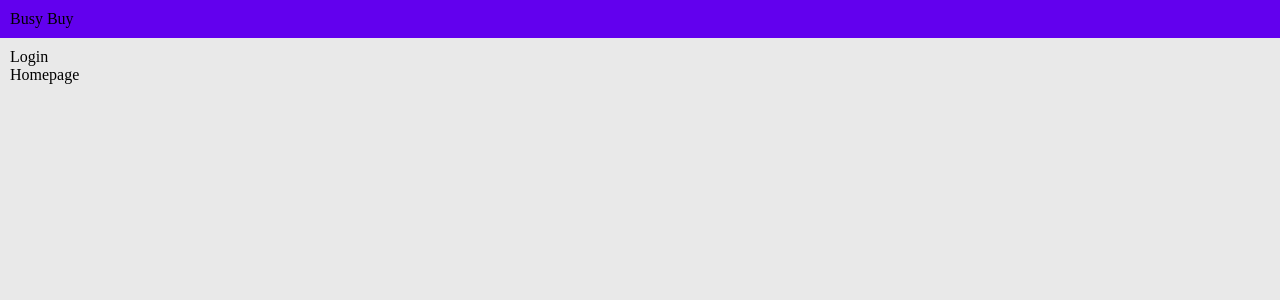
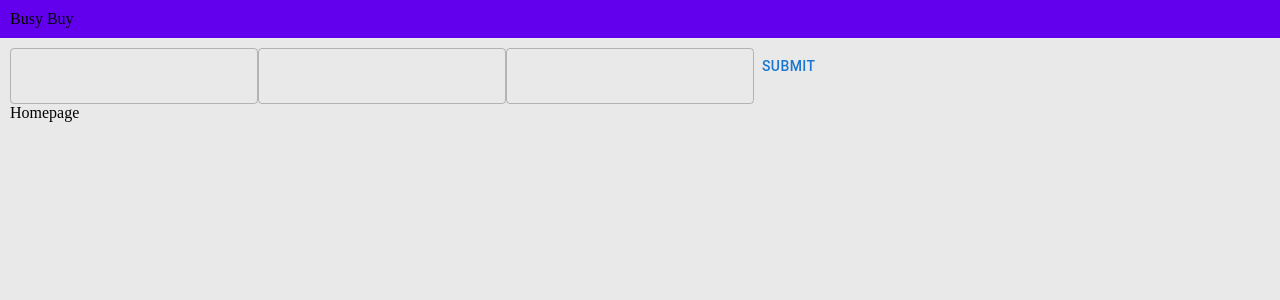
Before and after one commit to SiddheshSutar/busy-buy, a Next.js app: page / in a window 1280 px wide. Shown: the top 300 px of the page. Built offline with nearby package versions, Linux system fonts and the light colour scheme.

Commit message:
form created

```diff
--- /dev/null
+++ b/snackBarContext.js
@@ -0,0 +1,47 @@
+'use client';
+
+import CustomSnackbar from "@/app/components/Snackbar";
+
+const { createContext, useState, useContext } = require("react");
+
+const initialState = {
+    open: false,
+    onClose: () => {},
+    message: '',
+    severity: 'info'
+}
+
+const SnackbarContext = createContext()
+
+export const useSnackbarValue = () => {
+    const value = useContext(SnackbarContext);
+    return value;
+  };
+
+export const SnackbarContextProvider = ({ children }) => {
+
+    const [state, setState] = useState({...initialState})
+
+    const toggle = ({open, message, severity}) => {
+        let newObj = {...state}
+        setState({
+            open, message, severity
+        })
+    }
+
+    return <>
+        <SnackbarContext.Provider value={{...state, toggle}}>
+            {children}
+            <CustomSnackbar
+                open={state.open}
+                onClose={() => toggle({
+                    open: false,
+                    message: '',
+                    severity: 'info'
+                })}
+                message={state.message}
+                severity={state.severity}
+            />
+        </SnackbarContext.Provider>
+    </>
+}
--- a/src/app/components/Login/index.jsx
+++ b/src/app/components/Login/index.jsx
@@ -1,10 +1,67 @@
+'use client'
+import { Button, TextField } from '@mui/material';
 import styles from './index.module.scss'
+import { useState } from 'react';
+import { addDoc, collection } from '@firebase/firestore';
+import { USER_DB_NAME } from '../../../../constants';
+import { useSnackbarValue } from '../../../../snackBarContext';
 
 const Login = () => {
+
+    const [name, setName] = useState('')
+    const [email, setEmail] = useState('')
+    const [password, setPassword] = useState('')
+
+    const { toggle } = useSnackbarValue()
+
+    const handleSubmit = async (e) => {
+        e.preventDefault()
+
+        if (!name || !email || !password) {
+            toggle({
+                open: true,
+                message: 'Validation error',
+                severity: 'error'
+            })
+            return
+        }
+
+        toggle({
+            open: true,
+            message: 'Created',
+            severity: 'success'
+        })
+
+        // const userRef = collection(db, USER_DB_NAME);
+        // const docRef = await addDoc(userRef, {
+        //     name, email, password
+        // });
+
+    }
     return (
         <>
             <div className={styles.container}>
-                Login
+                <TextField
+                    value={name}
+                    name={"name"}
+                    type='text'
+                    onChange={e => setName(e.target.value)}
+                />
+                <TextField
+                    value={email}
+                    name={"email"}
+                    type='email'
+                    onChange={e => setEmail(e.target.value)}
+                />
+                <TextField
+                    value={password}
+                    name='password'
+                    type='password'
+                    onChange={e => setPassword(e.target.value)}
+                />
+                <Button type='button' color='primary' onClick={e => handleSubmit(e)}>
+                    Submit
+                </Button>
             </div>
         </>
     );
--- a/src/app/page.js
+++ b/src/app/page.js
@@ -1,12 +1,16 @@
 import { AuthContextProvider } from "../../authContext";
+import { SnackbarContextProvider } from "../../snackBarContext";
 import HomePage from "./components/HomePage";
 import Login from "./components/Login";
+import CustomSnackbar from "./components/Snackbar";
 
 export default function Home() {
   return <>
-  <AuthContextProvider>
-    <Login />
-    <HomePage />
-  </AuthContextProvider>
+    <SnackbarContextProvider>
+      <AuthContextProvider>
+        <Login />
+        <HomePage />
+      </AuthContextProvider>
+    </SnackbarContextProvider>
   </>
 }
```
